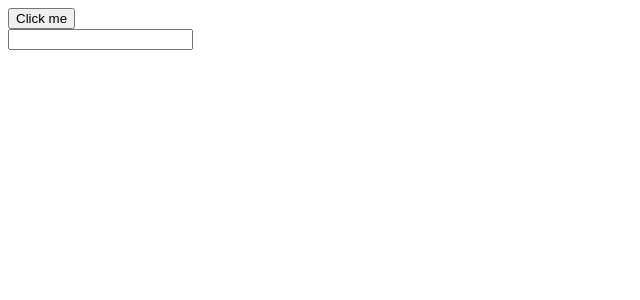
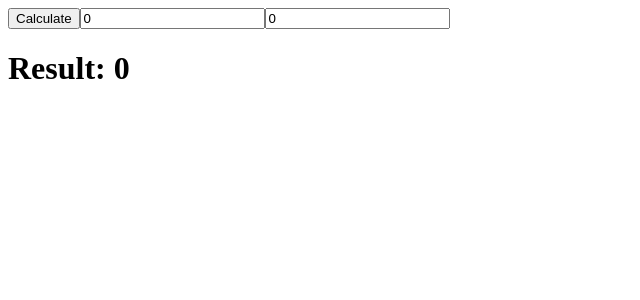
Before and after one commit to midasowo/sda-app, an Angular app: page / in a window 1280 px wide. Shown: the top 300 px of the page, without its empty margins (0-640 px from the left). Built offline with nearby package versions, Linux system fonts and the light colour scheme.

Commit message:
calculator

```diff
--- a/src/app/app.component.html
+++ b/src/app/app.component.html
@@ -1,5 +1,4 @@
-<button (click)="onClick()">Click me</button>
-<div><input id="myName" type="text" /></div>
-<header>
-    <h1>{{ myName }}</h1>
-</header>
+<button (click)="onClick()">Calculate</button>
+<input type="number" [(ngModel)]="firstNumber" />
+<input type="number" [(ngModel)]="secondNumber" />
+<h1>Result: {{ result }}</h1>
--- a/src/app/app.component.ts
+++ b/src/app/app.component.ts
@@ -6,12 +6,12 @@ import { Component } from '@angular/core';
   styleUrls: ['./app.component.css']
 })
 export class AppComponent {
-  public licznik = 0;
-  public myName = "";
+  public firstNumber = 0;
+  public secondNumber = 0;
+  public result: number = 0;
 
   public onClick(): void {
-    const myNameInput = document.getElementById("myName") as HTMLInputElement;
-    this.myName = myNameInput.value;
+    this.result = this.firstNumber + this.secondNumber;
   }
 
 }
--- a/src/app/app.module.ts
+++ b/src/app/app.module.ts
@@ -4,6 +4,7 @@ import { BrowserModule } from '@angular/platform-browser';
 import { AppRoutingModule } from './app-routing.module';
 import { AppComponent } from './app.component';
 import { FancyComponent } from './fancy/fancy.component';
+import { FormsModule } from '@angular/forms';
 
 @NgModule({
   declarations: [
@@ -12,7 +13,8 @@ import { FancyComponent } from './fancy/fancy.component';
   ],
   imports: [
     BrowserModule,
-    AppRoutingModule
+    AppRoutingModule,
+    FormsModule
   ],
   providers: [],
   bootstrap: [AppComponent]
```
